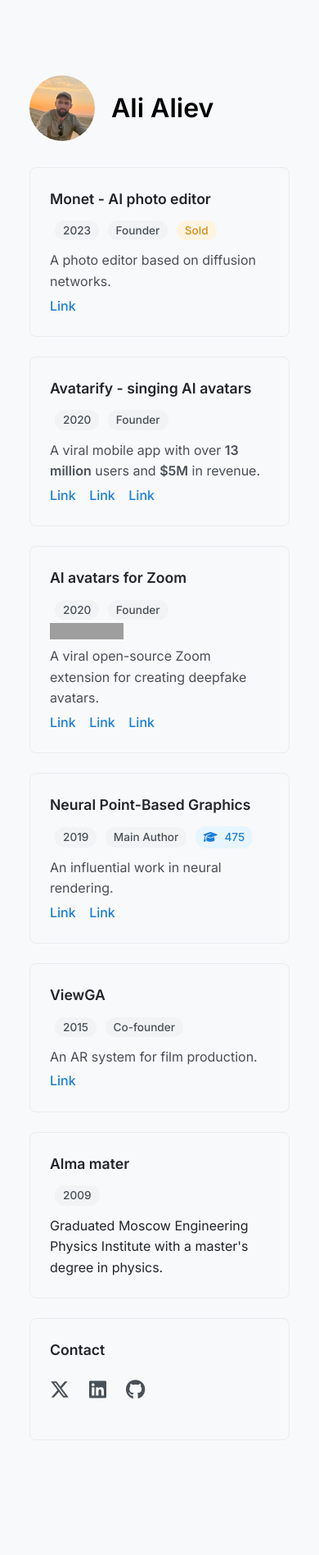
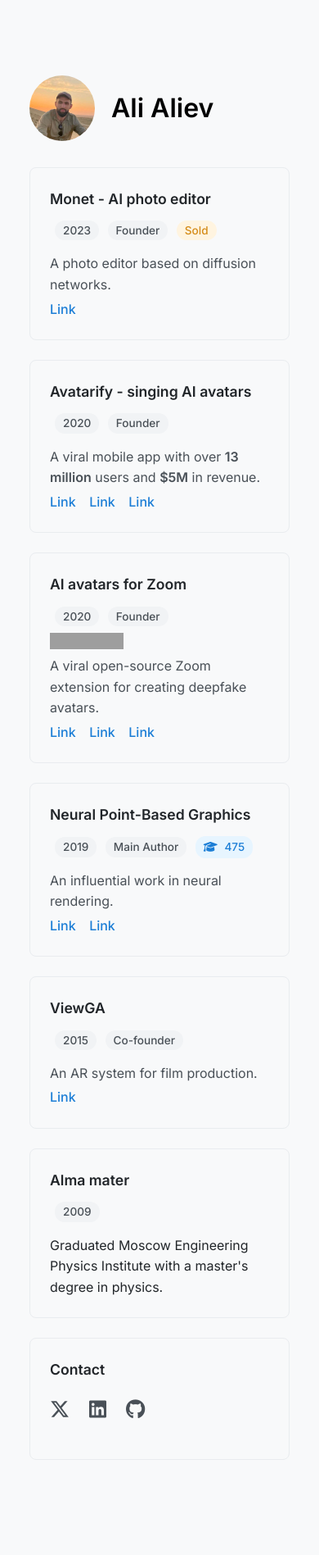
Before and after one commit to alievk/alievk.github.io, a Jekyll site: the page built from index.md, in a window 390 px wide. Shown: the whole page at 82% size. Built offline with Jekyll 4.4.1, drawn with Linux system fonts in a browser that asks for light colours; before the commit the page ends 1873 px from its top, so only the background shows below that; grey boxes are pictures that could not be loaded.

Commit message:
Fix spacing

```diff
--- a/assets/css/style.css
+++ b/assets/css/style.css
@@ -187,7 +187,7 @@ a:hover {
     }
 
     .tag {
-        margin-bottom: 4px;
+        margin-bottom: 8px;
         line-height: 1.2;  /* Tighter line height for tags */
     }
 
```
